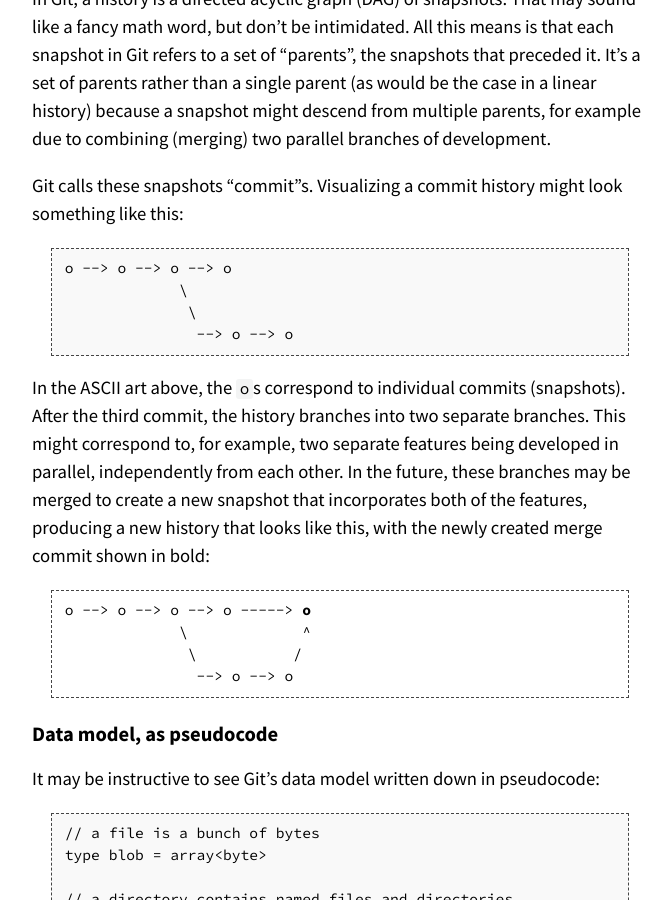
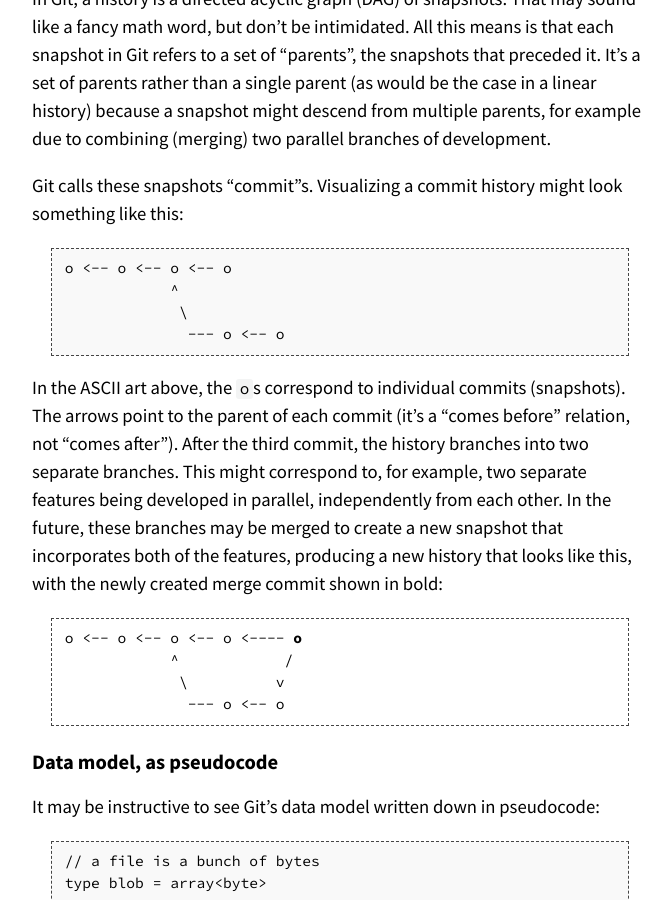
Before and after one commit to missing-semester-cn/missing-semester-cn.github.io, a Jekyll site: the page built from _2020/version-control.md, in a window 1280 px wide and 900 px high, scrolled down 2133 px. Shown: the whole window, without its empty margins (300-972 px from the left). Built offline with Jekyll 4.4.1, drawn with Linux system fonts in a browser that asks for light colours.

Commit message:
Flip direction of arrows for consistency

````diff
--- a/_2020/version-control.md
+++ b/_2020/version-control.md
@@ -78,25 +78,26 @@
 something like this:
 
 ```
-o --> o --> o --> o
+o <-- o <-- o <-- o
+            ^
              \
-              \
-               --> o --> o
+              --- o <-- o
 ```
 
 In the ASCII art above, the `o`s correspond to individual commits (snapshots).
-After the third commit, the history branches into two separate branches. This
-might correspond to, for example, two separate features being developed in
-parallel, independently from each other. In the future, these branches may be
-merged to create a new snapshot that incorporates both of the features,
-producing a new history that looks like this, with the newly created merge
-commit shown in bold:
+The arrows point to the parent of each commit (it's a "comes before" relation,
+not "comes after"). After the third commit, the history branches into two
+separate branches. This might correspond to, for example, two separate features
+being developed in parallel, independently from each other. In the future,
+these branches may be merged to create a new snapshot that incorporates both of
+the features, producing a new history that looks like this, with the newly
+created merge commit shown in bold:
 
 <pre>
-o --> o --> o --> o -----> <strong>o</strong>
-             \             ^
-              \           /
-               --> o --> o
+o <-- o <-- o <-- o <---- <strong>o</strong>
+            ^            /
+             \          v
+              --- o <-- o
 </pre>
 
 ## Data model, as pseudocode
````
